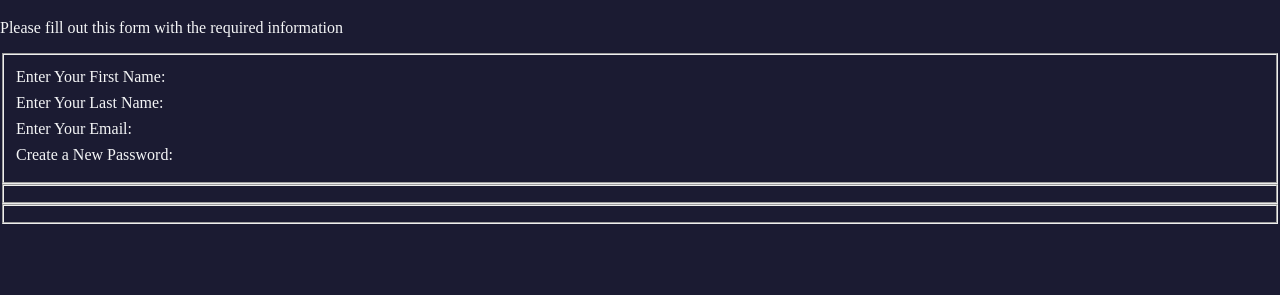
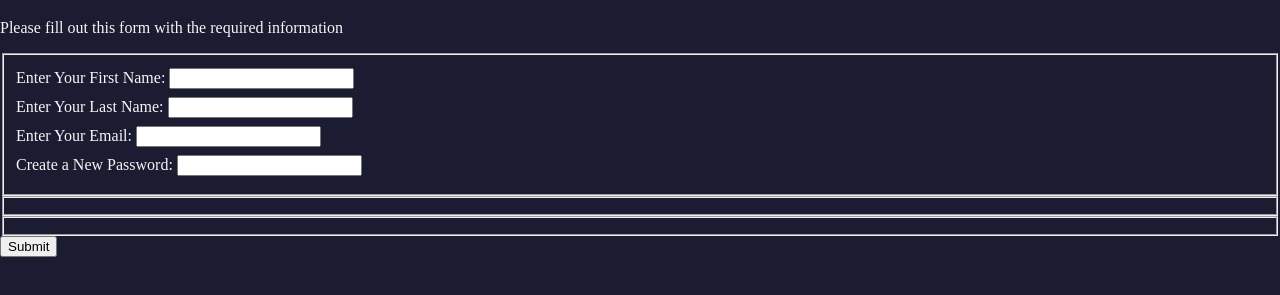
Before and after one commit to DegirmenKagan/register_form, a plain HTML site: page index.html in a window 1280 px wide. Shown: the part 61-356 px from the top of the page. Drawn offline with Linux system fonts and the light colour scheme.

Commit message:
first fieldset completed

```diff
--- a/index.html
+++ b/index.html
@@ -10,12 +10,34 @@
   <p>Please fill out this form with the required information</p>
   <form method="post" action="https://register-demo.freecodecamp.org">
     <fieldset>
-      <label for="">Enter Your First Name:</label>
-      <label for="">Enter Your Last Name:</label>
-      <label for="">Enter Your Email:</label>
-      <label for="">Create a New Password:</label>
+      <label for="first-name"
+        >Enter Your First Name:
+        <input required id="first-name" type="text" />
+      </label>
+
+      <label for="last-name"
+        >Enter Your Last Name:
+        <input required id="last-name" type="text" />
+      </label>
+
+      <label for="email"
+        >Enter Your Email:
+        <input required id="email" type="email" />
+      </label>
+
+      <label for="new-password"
+        >Create a New Password:
+        <input
+          required
+          pattern="(?=.*\d)(?=.*[a-z])(?=.*[A-Z]).{8,}"
+          title="Must contain at least one number, one uppercase and lowercase letter, and at least 8 or more characters"
+          id="new-password"
+          type="password"
+        />
+      </label>
     </fieldset>
     <fieldset></fieldset>
     <fieldset></fieldset>
+    <input type="submit" value="Submit" />
   </form>
 </body>
```
